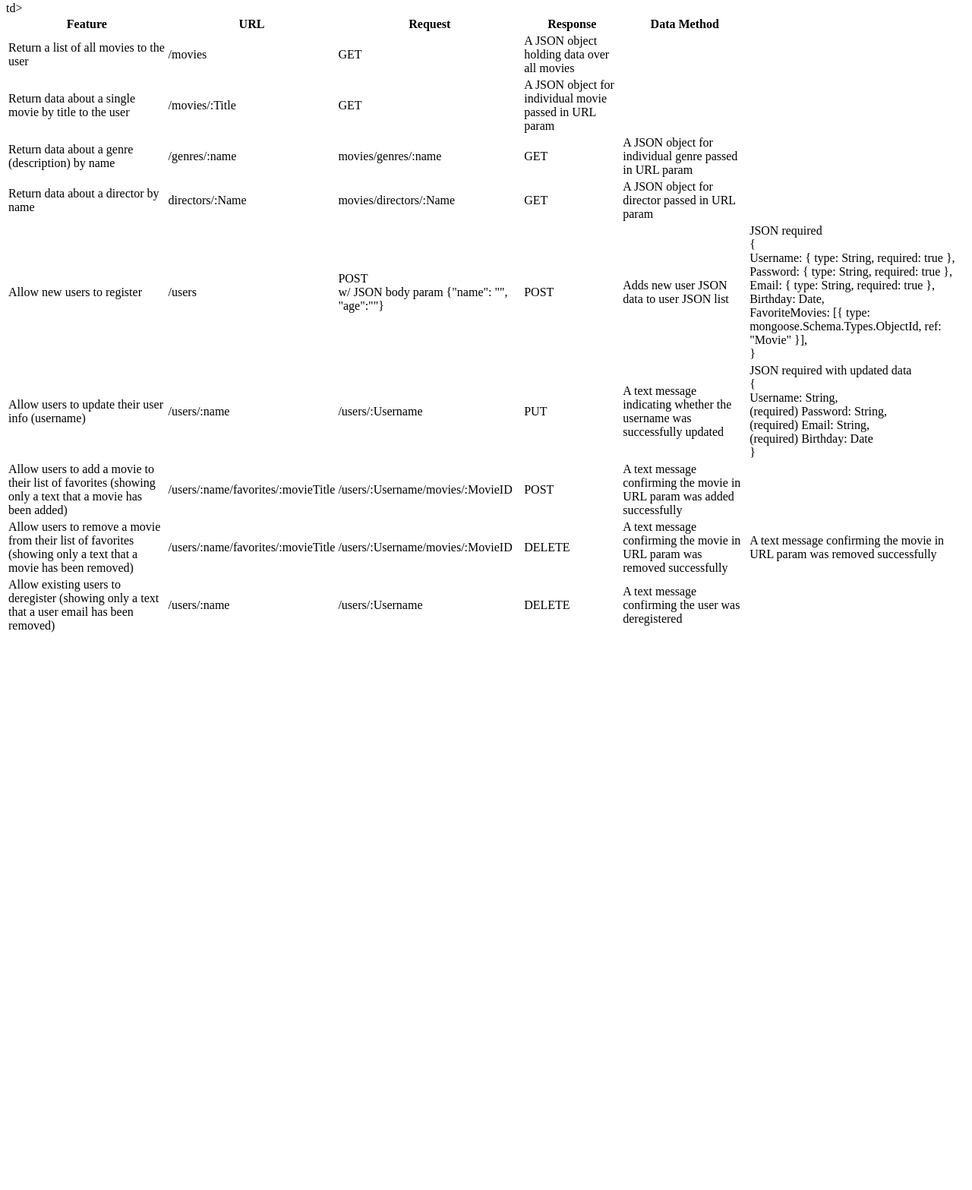
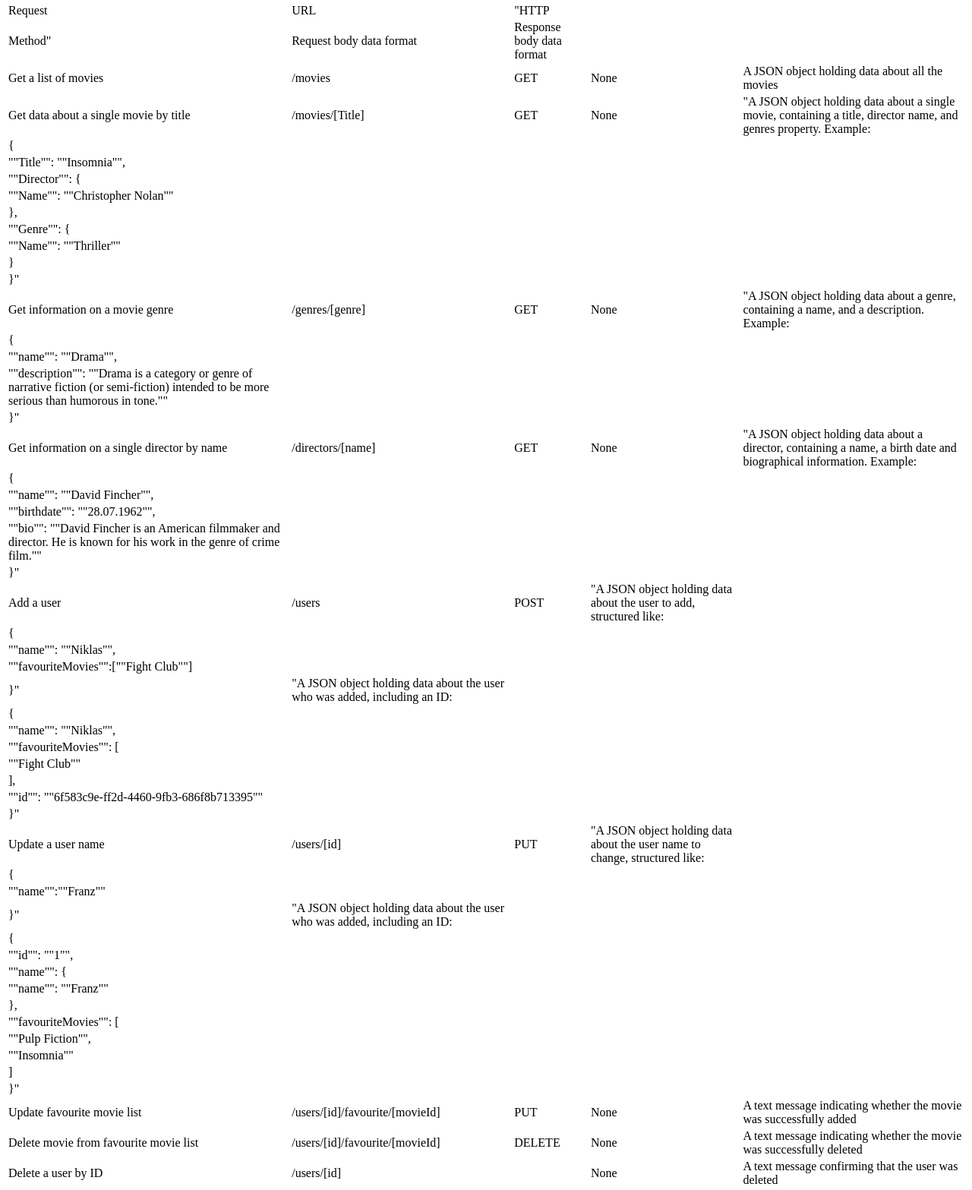
Before and after one commit to maicoding/movie_api, a website: page public/documentation.html in a window 1280 px wide. Shown: the part 78-1645 px from the top of the page at 76% size. Before the commit the page ends 922 px from the top, so only its background shows below. Drawn offline with Linux system fonts and the light colour scheme.

Commit message:
Update documentation.html

```diff
--- a/public/documentation.html
+++ b/public/documentation.html
@@ -16,95 +16,205 @@
   <main>
   <h1>A new movie api is created here.</h1>
   <table>
-    <thead>
     <tr>
-        <th>Feature</th>
-        <th>URL</th>
-        <th>Request</th>
-        <th>Response</th>
-        <th>Data Method</th>
+        <td>Request</td>
+        <td>URL</td>
+        <td>"HTTP</td>
     </tr>
     <tr>
-        <td>Return a list of all movies to the user
-        </td>
+        <td>Method"</td>
+        <td>Request body data format</td>
+        <td>Response body data format</td>
+    </tr>
+    <tr>
+        <td>Get a list of movies</td>
         <td>/movies</td>
         <td>GET</td>
-        <td>A JSON object holding data over all movies</td>
+        <td>None</td>
+        <td>A JSON object holding data about all the movies</td>
     </tr>
     <tr>
-        <td>Return data about a single movie by title to the user</td>
-        <td>/movies/:Title</td>
+        <td>Get data about a single movie by title</td>
+        <td>/movies/[Title]</td>
         <td>GET</td>
-        <td>A JSON object for individual movie passed in URL param</td>
+        <td>None</td>
+        <td>"A JSON object holding data about a single movie, containing a title,  director name, and genres property. Example:</td>
     </tr>
     <tr>
-        <td>Return data about a genre (description) by name
-        </td>
-        <td>/genres/:name</td>
-        <td>movies/genres/:name</td>
-        <td>GET</td>
-        <td>A JSON object for individual genre passed in URL param</td>
+        <td>{</td>
     </tr>
     <tr>
-        <td>Return data about a director by name</td>
-        <td>directors/:Name</td>
-        <td>movies/directors/:Name</td>
-        <td>GET</td>
-        <td>A JSON object for director passed in URL param</td>
+        <td>    ""Title"": ""Insomnia"",</td>
     </tr>
     <tr>
-        <td>Allow new users to register</td>
-        <td>/users</td>
-        <td>POST <br>w/ JSON body param {"name": "", "age":""}</td>
-        <td>POST</td>
-        <td>Adds new user JSON data to user JSON list</td>
-        <td>JSON required<br>{<br>
-          Username: { type: String, required: true },<br>
-          Password: { type: String, required: true },<br>
-          Email: { type: String, required: true },<br>
-          Birthday: Date,<br>
-          FavoriteMovies: [{ type: mongoose.Schema.Types.ObjectId, ref: "Movie" }],<br>
-        }</td>
+        <td>    ""Director"": {</td>
     </tr>
     <tr>
-        <td>Allow users to update their user info (username)</td>
-        <td>/users/:name</td>
-        <td>/users/:Username</td>
-        <td>PUT</td>
-        <td>A text message indicating whether the username was successfully updated</td>
-        <td>JSON required with updated data<br>{<br>
-          Username: String,<br>
-          (required)
-          Password: String,<br>
-          (required)
-          Email: String,<br>
-          (required)
-          Birthday: Date<br>
-        }</td>
+        <td>        ""Name"": ""Christopher Nolan""</td>
     </tr>
     <tr>
-        <td>Allow users to add a movie to their list of favorites (showing only a text that a movie has been added)</td>
-        <td>/users/:name/favorites/:movieTitle</td>
-        <td>/users/:Username/movies/:MovieID</td>
-        <td>POST</td>
-        <td>A text message confirming the movie in URL param was added successfully</td>
+        <td>    },</td>
     </tr>
     <tr>
-        <td>Allow users to remove a movie from their list of favorites (showing only a text that a movie has been removed)</td>
-        <td>/users/:name/favorites/:movieTitle</td>
-        <td>/users/:Username/movies/:MovieID</td>
-        <td>DELETE</td>
-        <td>A text message confirming the movie in URL param was removed successfully</td>
-        <td>A text message confirming the movie in URL param was removed successfully</tr>td>
+        <td>    ""Genre"": {</td>
     </tr>
     <tr>
-        <td>Allow existing users to deregister (showing only a text that a user email has been removed)</td>
-        <td>/users/:name</td>
-        <td>/users/:Username</td>
+        <td>        ""Name"": ""Thriller""</td>
+    </tr>
+    <tr>
+        <td>    }</td>
+    </tr>
+    <tr>
+        <td>}"</td>
+    </tr>
+    <tr>
+        <td>Get information on a movie genre</td>
+        <td>/genres/[genre]</td>
+        <td>GET</td>
+        <td>None</td>
+        <td>"A JSON object holding data about a genre, containing a name, and a description. Example: </td>
+    </tr>
+    <tr>
+        <td>{</td>
+    </tr>
+    <tr>
+        <td>    ""name"": ""Drama"",</td>
+    </tr>
+    <tr>
+        <td>    ""description"": ""Drama is a category or genre of narrative fiction (or semi-fiction) intended to be more serious than humorous in tone.""</td>
+    </tr>
+    <tr>
+        <td>}"</td>
+    </tr>
+    <tr>
+        <td>Get information on a single director by name</td>
+        <td>/directors/[name]</td>
+        <td>GET</td>
+        <td>None</td>
+        <td>"A JSON object holding data about a director, containing a name, a birth date and biographical information. Example: </td>
+    </tr>
+    <tr>
+        <td>{</td>
+    </tr>
+    <tr>
+        <td>    ""name"": ""David Fincher"",</td>
+    </tr>
+    <tr>
+        <td>    ""birthdate"": ""28.07.1962"",</td>
+    </tr>
+    <tr>
+        <td>    ""bio"": ""David Fincher is an American filmmaker and director. He is known for his work in the genre of crime film.""</td>
+    </tr>
+    <tr>
+        <td>}"</td>
+    </tr>
+    <tr>
+        <td>Add a user</td>
+        <td>/users</td>
+        <td>POST</td>
+        <td>"A JSON object holding data about the user to add, structured like:</td>
+    </tr>
+    <tr>
+        <td>{</td>
+    </tr>
+    <tr>
+        <td>    ""name"": ""Niklas"",</td>
+    </tr>
+    <tr>
+        <td>    ""favouriteMovies"":[""Fight Club""]</td>
+    </tr>
+    <tr>
+        <td>}"</td>
+        <td>"A JSON object holding data about the user who was added, including an ID:</td>
+    </tr>
+    <tr>
+        <td>{</td>
+    </tr>
+    <tr>
+        <td>    ""name"": ""Niklas"",</td>
+    </tr>
+    <tr>
+        <td>    ""favouriteMovies"": [</td>
+    </tr>
+    <tr>
+        <td>        ""Fight Club""</td>
+    </tr>
+    <tr>
+        <td>    ],</td>
+    </tr>
+    <tr>
+        <td>    ""id"": ""6f583c9e-ff2d-4460-9fb3-686f8b713395""</td>
+    </tr>
+    <tr>
+        <td>}"</td>
+    </tr>
+    <tr>
+        <td>Update a user name</td>
+        <td>/users/[id]</td>
+        <td>PUT</td>
+        <td>"A JSON object holding data about the user name to change, structured like:</td>
+    </tr>
+    <tr>
+        <td>{</td>
+    </tr>
+    <tr>
+        <td>    ""name"":""Franz""</td>
+    </tr>
+    <tr>
+        <td>}"</td>
+        <td>"A JSON object holding data about the user who was added, including an ID:</td>
+    </tr>
+    <tr>
+        <td>{</td>
+    </tr>
+    <tr>
+        <td>    ""id"": ""1"",</td>
+    </tr>
+    <tr>
+        <td>    ""name"": {</td>
+    </tr>
+    <tr>
+        <td>        ""name"": ""Franz""</td>
+    </tr>
+    <tr>
+        <td>    },</td>
+    </tr>
+    <tr>
+        <td>    ""favouriteMovies"": [</td>
+    </tr>
+    <tr>
+        <td>        ""Pulp Fiction"",</td>
+    </tr>
+    <tr>
+        <td>        ""Insomnia""</td>
+    </tr>
+    <tr>
+        <td>    ]</td>
+    </tr>
+    <tr>
+        <td>}"</td>
+    </tr>
+    <tr>
+        <td>Update favourite movie list</td>
+        <td>/users/[id]/favourite/[movieId]</td>
+        <td>PUT</td>
+        <td>None</td>
+        <td>A text message indicating whether the movie was successfully added</td>
+    </tr>
+    <tr>
+        <td>Delete movie from favourite movie list</td>
+        <td>/users/[id]/favourite/[movieId]</td>
         <td>DELETE</td>
-        <td>A text message confirming the user was deregistered</td>
+        <td>None</td>
+        <td>A text message indicating whether the movie was successfully deleted</td>
     </tr>
-    </thead>
+    <tr>
+        <td>Delete a user by ID</td>
+        <td>/users/[id]</td>
+        <td></td>
+        <td>None</td>
+        <td>A text message confirming that the user was deleted</td>
+    </tr>
 </table>
 </main>
 <footer>
```
Lines whose indentation alone changed are shown as unchanged.
